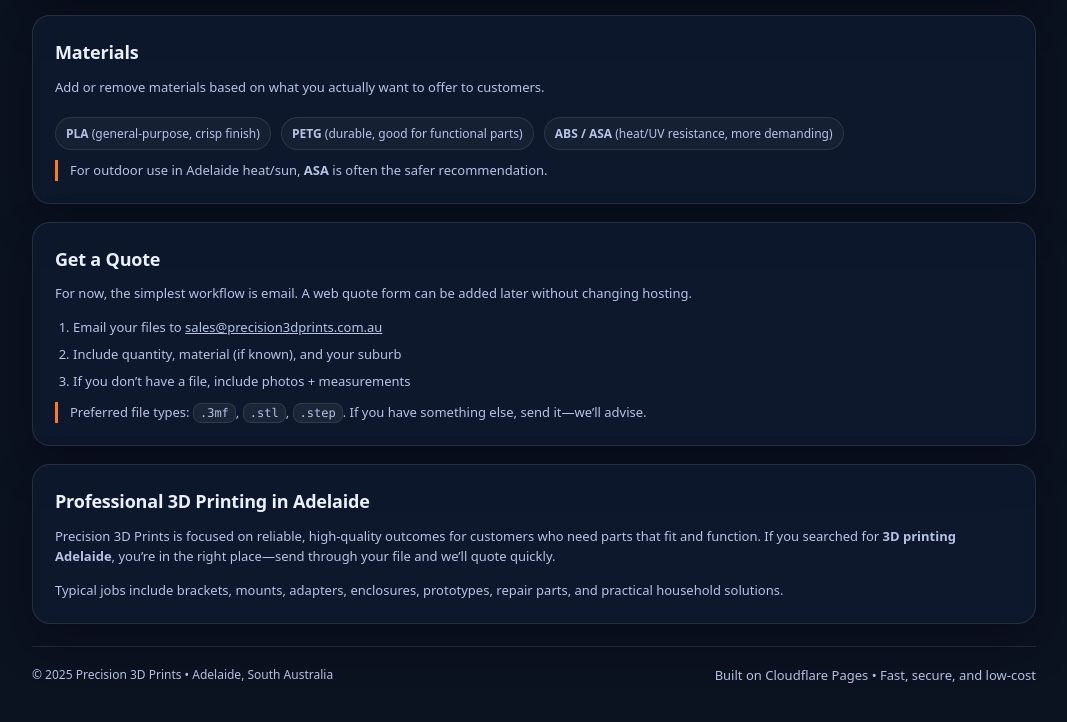
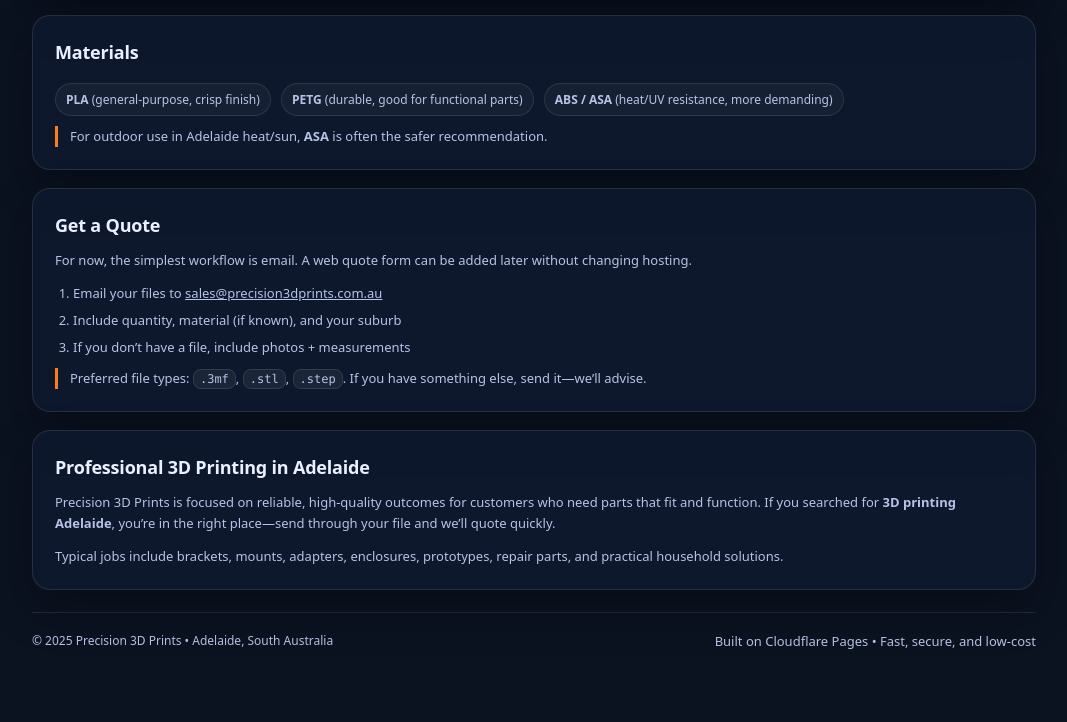
Before and after one commit to n47h4ni3l/precision3dprints-site, a plain HTML site: page index.html in a window 1280 px wide. Shown: the part 1010-1732 px from the top of the page, without its empty margins (106-1173 px from the left). Drawn offline with Linux system fonts and the light colour scheme.

Commit message:
Remove materials guidance text from index.html
Removed guidance text about materials offering.

```diff
--- a/index.html
+++ b/index.html
@@ -286,9 +286,7 @@
 
     <section id="materials" class="card">
       <h2>Materials</h2>
-      <p class="small" style="margin-top:0">
-        Add or remove materials based on what you actually want to offer to customers.
-      </p>
+
       <div>
         <span class="pill"><strong>PLA</strong> (general-purpose, crisp finish)</span>
         <span class="pill"><strong>PETG</strong> (durable, good for functional parts)</span>
```
